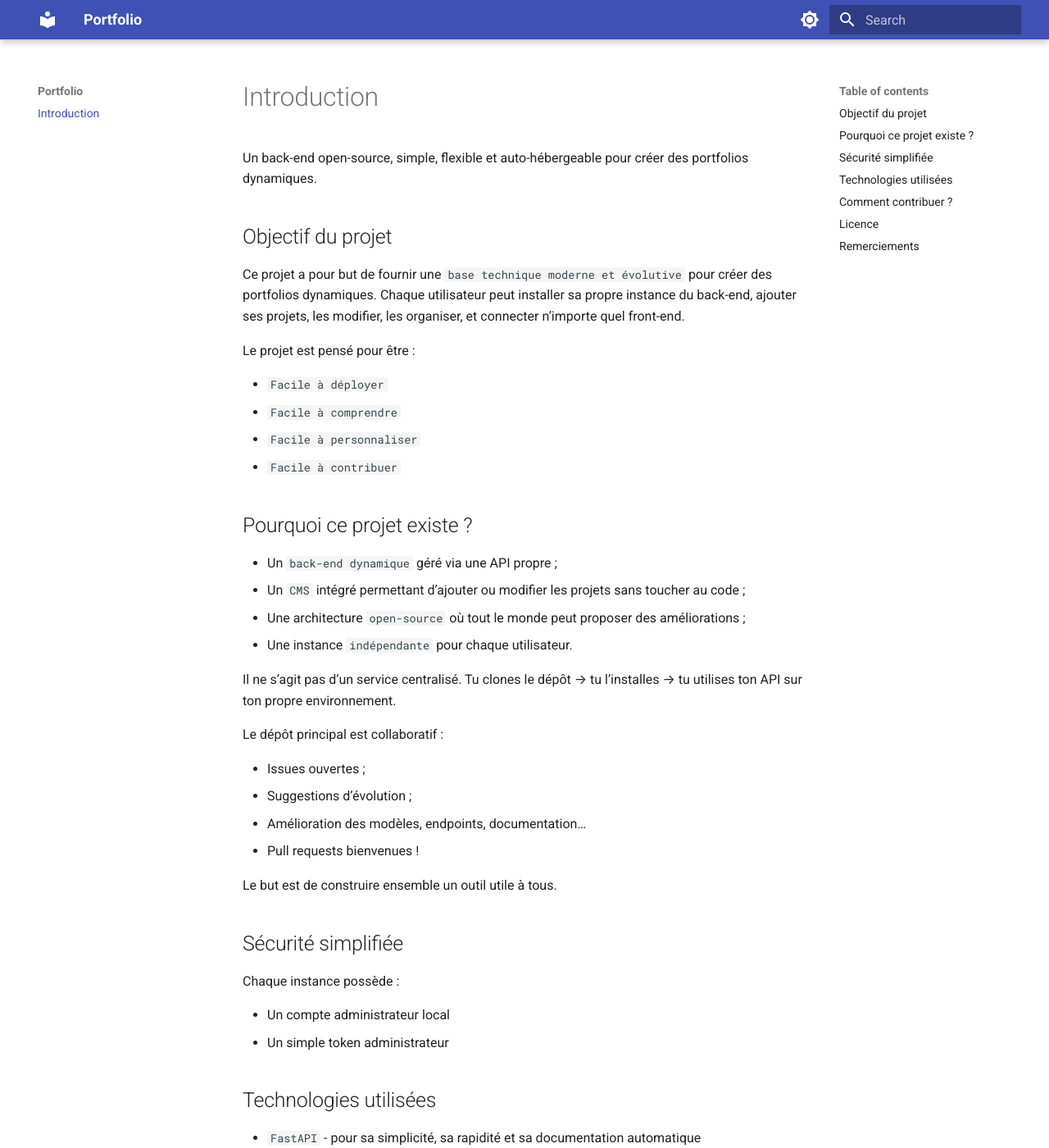
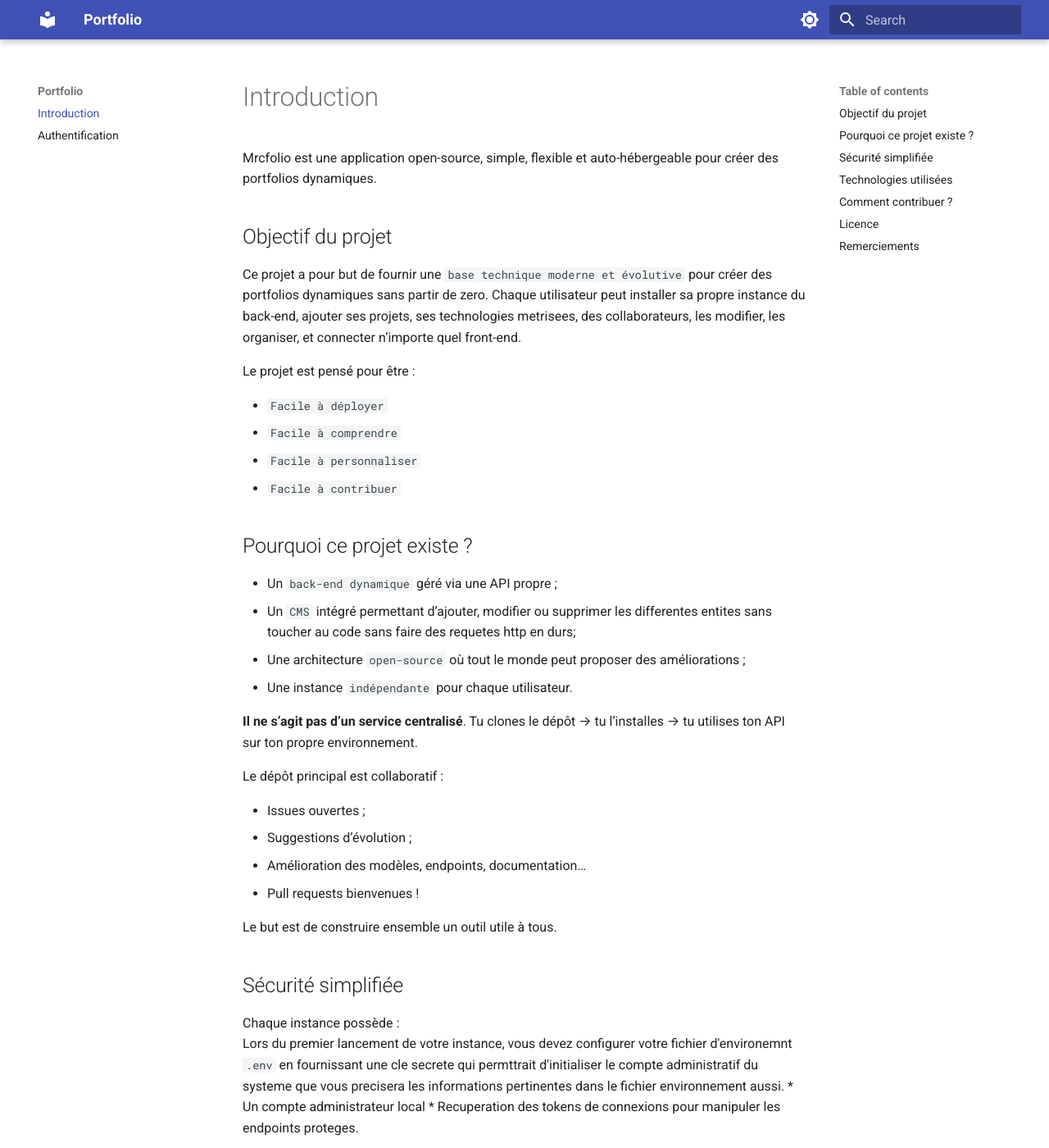
Before and after one commit to mrcodageht/portfolio, an MkDocs documentation site: the page built from documentation/docs/index.md, in a window 1280 px wide and 1400 px high. Shown: the whole window at 82% size. Built offline with MkDocs 1.6.1 and Material for MkDocs 9.7.7, drawn with Linux system fonts in a browser that asks for light colours; some of the changed text lies outside the part shown.

Commit message:
Mise a jour de la documentation sur la partie d'authentification

```diff
--- a/documentation/docs/index.md
+++ b/documentation/docs/index.md
@@ -1,9 +1,10 @@
 # Introduction
-Un back-end open-source, simple, flexible et auto-hébergeable pour créer des portfolios dynamiques.
+Mrcfolio est une application open-source, simple, flexible et auto-hébergeable pour créer des portfolios dynamiques.
+
 ## Objectif du projet
 
-Ce projet a pour but de fournir une `base technique moderne et évolutive` pour créer des portfolios dynamiques.
-Chaque utilisateur peut installer sa propre instance du back-end, ajouter ses projets, les modifier, les organiser, et connecter n’importe quel front-end.
+Ce projet a pour but de fournir une `base technique moderne et évolutive` pour créer des portfolios dynamiques sans partir de zero.
+Chaque utilisateur peut installer sa propre instance du back-end, ajouter ses projets, ses technologies metrisees, des collaborateurs, les modifier, les organiser, et connecter n’importe quel front-end.
 
 Le projet est pensé pour être :
 
@@ -15,11 +16,11 @@
 ## Pourquoi ce projet existe ?
 
 * Un `back-end dynamique` géré via une API propre ;
-* Un `CMS` intégré permettant d’ajouter ou modifier les projets sans toucher au code ;
+* Un `CMS` intégré permettant d’ajouter, modifier ou supprimer les differentes entites sans toucher au code sans faire des requetes http en durs;
 * Une architecture `open-source` où tout le monde peut proposer des améliorations ;
 * Une instance `indépendante` pour chaque utilisateur.
 
-Il ne s’agit pas d’un service centralisé.
+**Il ne s’agit pas d’un service centralisé**.
 Tu clones le dépôt → tu l’installes → tu utilises ton API sur ton propre environnement.
 
 Le dépôt principal est collaboratif :
@@ -33,16 +34,16 @@
 
 ## Sécurité simplifiée
 
-Chaque instance possède :
-
+Chaque instance possède :<br>
+Lors du premier lancement de votre instance, vous devez configurer votre fichier d'environemnt `.env` en fournissant une cle secrete qui permttrait d'initialiser le compte administratif du systeme que vous precisera les informations pertinentes dans le fichier environnement aussi.
 * Un compte administrateur local
-* Un simple token administrateur
+* Recuperation des tokens de connexions pour manipuler les endpoints proteges.
 
 ## Technologies utilisées
 
 * `FastAPI` - pour sa simplicité, sa rapidité et sa documentation automatique
 * `Python` - langage accessible pour les contributeurs
-* `Base de données` - SQLite pour la gestion de l'utilisateur de l'instance, MySQL de base
+* `Base de données` - MySQL
 * `Docker` - pour faciliter le déploiement
 
 ## Comment contribuer ?
```
Also changed, not shown: documentation/docs/Authentification.md (added, +40 -0 lines).
